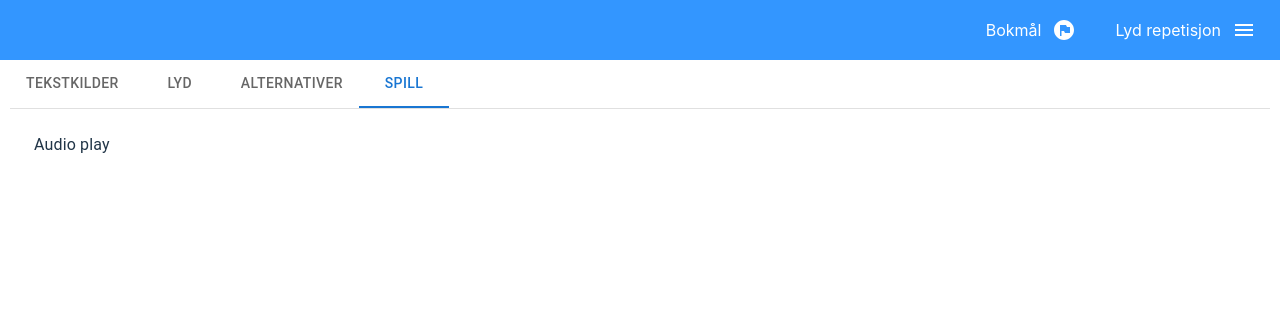
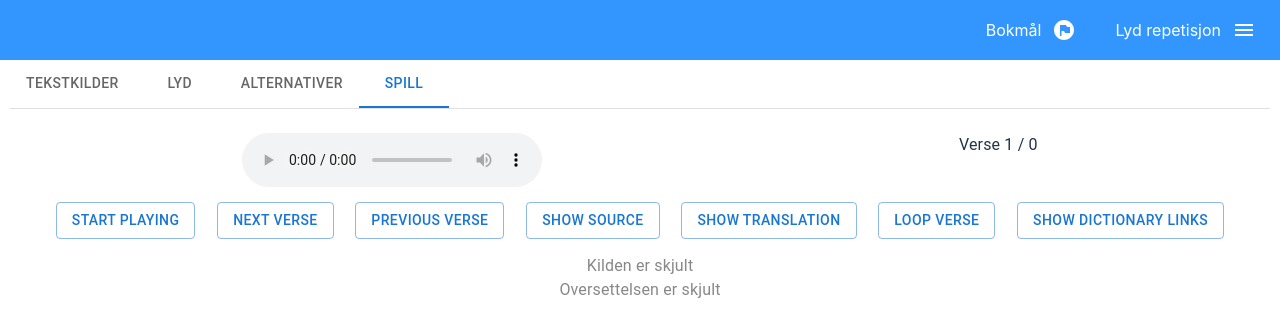
Before and after one commit to VDobryvechir/language-tutor, a React (Vite) app in the folder languagetutor.client/: page /repetition in a window 1280 px wide. Both pictures are taken after a click on the tab "SPILL". Shown: the top 336 px of the page. Built offline with nearby package versions, Linux system fonts and the light colour scheme.

Commit message:
repetition play page

```diff
--- /dev/null
+++ b/languagetutor.client/src/components/repetition/repetition-play/RepetitionPlay.css
@@ -0,0 +1,20 @@
+.repetition-play__audio-verse {
+    display: flex;
+    justify-content: space-around;
+}
+.repetition-play__buttons {
+    display: flex;
+    justify-content: space-evenly;
+    flex-wrap: wrap;
+    margin: 15px 0;
+    row-gap: 7px;
+}
+.repetition-play__noinfo {
+    text-align: center;
+    color: #888888;
+}
+.repetition-play__present-lang {
+    display: inline-block;
+    width: 120px;
+    color: green;
+}
--- a/languagetutor.client/src/components/repetition/repetition-play/RepetitionPlay.tsx
+++ b/languagetutor.client/src/components/repetition/repetition-play/RepetitionPlay.tsx
@@ -1,33 +1,118 @@
+import { useState } from 'react';
 import { RepetitionProps } from '../../../providers/RepititionContext';
+import translate from '../../../i18n/translate';
+import { milisecondsToTime, timeToMiliseconds } from '../../../providers/AudioTextUtilities';
+import TextField from '@mui/material/TextField';
+import Button from '@mui/material/Button';
+import './RepetitionPlay.css';
 
 const RepetitionPlay = ({ repetitionModel, setRepetitionModel }: RepetitionProps) => {
-    const startPlaying = () => {
+    const [isPlaying, setIsPlaying] = useState(false);
+    const [verse, setVerse] = useState(1);
+    const [showSource, setShowSource] = useState(false);
+    const [showTranslation, setShowTranslation] = useState(false);
+    const [loop, setLoop] = useState(false);
+    const [dictionary, setDictionary] = useState(false);
+
+    const stopAudio = () => {
+        const audio = document.getElementById("audio-repetitor");
+        audio.pause();
+    }
+    const startPlayingVerse = () => {
 
     };
-    const stopPlaying = () => {
-
+    const startStopPlaying = () => {
+        setIsPlaying(!isPlaying);
+        if (isPlaying) {
+            startPlayingVerse();
+        } else {
+            stopAudio();
+        }
     };
     const nextVerse = () => {
-
+        if (verse < (repetitionModel.sourceLines?.length || 0)) {
+            setVerse(verse + 1);
+            if (isPlaying) {
+                startPlayingVerse();
+            }
+        }
     };
     const previousVerse = () => {
-
+        if (verse > 1) {
+            setVerse(verse - 1);
+            if (isPlaying) {
+                startPlayingVerse();
+            }
+        }
     };
-    const showSourceText = () => {
-
+    const showHideSource = () => {
+        setShowSource(!showSource);
     };
-    const showTranslation = () => {
-
+    const showHideTranslation = () => {
+        setShowTranslation(!showTranslation);
     };
     const loopVerse = () => {
-
+        setLoop(!loop);
     };
     const showLinksToDictionary = () => {
-
+        setDictionary(!dictionary);
     };
+    const presentContent = (lang: string, data: string[]) => {
+        console.log(lang, data, verse);
+        return (
+            <div key={ lang } >
+                <span className="repetition-play__present-lang">
+                    {translate(lang) }
+                </span>
+                <span>
+                    { verse<=data.length ? data[verse-1] : "" }
+                </span>
+            </div>
+        )
+    }
     return (
         <div>
-            <div>Audio play</div>
+            <div className="repetition-play__audio-verse"><audio controls src={repetitionModel.audioSource} id="audio-repetitor"></audio>
+                <span>{translate("Verse")} {verse} / {repetitionModel.sourceLines && repetitionModel.sourceLines.length || 0} </span>
+            </div>
+            <div className="repetition-play__buttons">
+                <Button
+                    variant="outlined"
+                    onClick={startStopPlaying}
+                >{translate(isPlaying ? "Stop playing": "Start playing")}</Button>
+                <Button
+                    variant="outlined"
+                    onClick={nextVerse}
+                >{translate("Next verse")}</Button>
+                <Button
+                    variant="outlined"
+                    onClick={previousVerse}
+                >{translate("Previous verse")}</Button>
+                <Button
+                    variant="outlined"
+                    onClick={showHideSource}
+                >{translate(showSource ? "Hide source" : "Show source")}</Button>
+                <Button
+                    variant="outlined"
+                    onClick={showHideTranslation}
+                >{translate(showTranslation ? "Hide translation" : "Show translation")}</Button>
+                <Button
+                    variant="outlined"
+                    onClick={loopVerse}
+                >{translate(loop ? "Break loop" : "Loop verse")}</Button>
+                <Button
+                    variant="outlined"
+                    onClick={showLinksToDictionary}
+                >{translate(dictionary ? "Hide dictionary links" : "Show dictionary links")}</Button>
+            </div>
+            <div>
+                {showSource ? presentContent(repetitionModel.sourceLanguage, repetitionModel.sourceLines) :
+                    <div className="repetition-play__noinfo">{translate("Source is hidden")}</div>}
+            </div>
+            <div>
+                {showTranslation && repetitionModel.targetLanguages && repetitionModel.targetLanguages.map((lang, index) => presentContent(lang, repetitionModel.targetLines[index])) ||
+                    <div className="repetition-play__noinfo">{translate("Translation is hidden")}</div>}
+            </div>
         </div>
     );
 };
--- a/languagetutor.client/src/i18n/messages/de.ts
+++ b/languagetutor.client/src/i18n/messages/de.ts
@@ -30,16 +30,26 @@ export default {
         'Primary translation language': 'Primäre Übersetzungssprache',
         'Secondary translation language': 'Sekundäre Übersetzungssprache',
         'Settings': 'Einstellungen',
-        'Source': 'Ausgang',
+        'Source': 'Quelle',
+        'Source is hidden': 'Quelle ist versteckt',
         'Target': 'Ziel',
         'Text sources': 'Textquellen',
         'Translate': 'Übersetzen',
+        'Translation is hidden': 'Übersetzung ist versteckt',
         'Translations': 'Übersetzungen',
         'en': 'Englisch',
         'de': 'Deutsch',
         'nn': 'Nynorsk',
         'nb': 'Bokmål',
         'uk': 'Ukrainisch',
+        'it': 'Italiensk',
+        'fr': 'Französisch',
+        'gr': 'Griechisch',
+        'da': 'Dänisch',
+        'sv': 'Schwedisch',
+        'es': 'Spanisch',
+        'pl': 'Polnisch',
+        'ru': 'Russisch',
         'en_full': 'Englisch (English)',
         'de_full': 'Deutsch (German)',
         'nn_full': 'Nynorsk (Norwegian - Norwegisch)',
--- a/languagetutor.client/src/i18n/messages/en.ts
+++ b/languagetutor.client/src/i18n/messages/en.ts
@@ -31,15 +31,25 @@ export default {
         'Secondary translation language': 'Secondary translation language',
         'Settings': 'Settings',
         'Source': 'Source',
+        'Source is hidden': 'Source is hidden',
         'Target': 'Target',
         'Text sources': 'Text sources',
         'Translate': 'Translate',
+        'Translation is hidden': 'Translation is hidden',
         'Translations': 'Translations',
         'en': 'English',
         'de': 'German',
         'nn': 'Nynorsk',
         'nb': 'Bokmål',
         'uk': 'Ukrainian',
+        'it': 'Italian',
+        'fr': 'French',
+        'gr': 'Greek',
+        'da': 'Danish',
+        'sv': 'Swedish',
+        'es': 'Spanish',
+        'pl': 'Polish',
+        'ru': 'Russian',
         'en_full': 'English',
         'de_full': 'German (Deutsch)',
         'nn_full': 'Nynorsk (Norwegian)',
--- a/languagetutor.client/src/i18n/messages/nb.ts
+++ b/languagetutor.client/src/i18n/messages/nb.ts
@@ -31,15 +31,25 @@ export default {
         'Secondary translation language': 'Sekundært oversettelsesspråk',
         'Settings': 'Innstillinger',
         'Source': 'Kilde',
+        'Source is hidden': 'Kilden er skjult',
         'Target': 'Mål',
         'Text sources': 'Tekstkilder',
         'Translate': 'Oversette',
+        'Translation is hidden': 'Oversettelsen er skjult',
         'Translations': 'Oversettelser',
         'en': 'Engelsk',
         'de': 'Tysk',
         'nn': 'Nynorsk',
         'nb': 'Bokmål',
         'uk': 'Ukrainsk',
+        'it': 'Italiensk',
+        'fr': 'Fransk',
+        'gr': 'Gresk',
+        'da': 'Dansk',
+        'sv': 'Svensk',
+        'es': 'Spansk',
+        'pl': 'Polsk',
+        'ru': 'Russisk',
         'en_full': 'Engelsk (English)',
         'de_full': 'Tysk (German - Deutsch)',
         'nn_full': 'Nynorsk (Norwegian)',
--- a/languagetutor.client/src/i18n/messages/nn.ts
+++ b/languagetutor.client/src/i18n/messages/nn.ts
@@ -31,15 +31,25 @@ export default {
         'Secondary translation language': 'Sekundært omsetjingsspråk',
         'Settings': 'Innstillingar',
         'Source': 'Kjelde',
+        'Source is hidden': 'Kjelda er skjult',
         'Target': 'Mål',
         'Text sources': 'Tekstkjelder',
         'Translate': 'Omsetje',
+        'Translation is hidden': 'Omsetjinga er skjult',
         'Translations': 'Omsetjingar',
         'en': 'Engelsk',
         'de': 'Tysk',
         'nn': 'Nynorsk',
         'nb': 'Bokmål',
         'uk': 'Ukrainsk',
+        'it': 'Italiensk',
+        'fr': 'Fransk',
+        'gr': 'Gresk',
+        'da': 'Dansk',
+        'sv': 'Svensk',
+        'es': 'Spansk',
+        'pl': 'Polsk',
+        'ru': 'Russisk',
         'en_full': 'Engelsk (English)',
         'de_full': 'Tysk (German - Deutsch)',
         'nn_full': 'Nynorsk (Norwegian)',
--- a/languagetutor.client/src/i18n/messages/uk.ts
+++ b/languagetutor.client/src/i18n/messages/uk.ts
@@ -31,15 +31,25 @@ export default {
         'Secondary translation language': 'Другорядна мова перекладу',
         'Settings': 'Налаштування',
         'Source': 'Джерело',
+        'Source is hidden': 'Джерело приховано',
         'Target': 'На меті',
         'Text sources': 'Джерела тексту',
         'Translate': 'Переклад',
+        'Translation is hidden': 'Переклад прихований',
         'Translations': 'Переклади',
         'en': 'Англійська',
         'de': 'Німецька',
         'nn': 'Нюнорск',
         'nb': 'Букмоль',
         'uk': 'Українська',
+        'it': 'Італійська',
+        'fr': 'Французька',
+        'gr': 'Грецька',
+        'da': 'Данська',
+        'sv': 'Швецька',
+        'es': 'Іспанська',
+        'pl': 'Польска',
+        'ru': 'Російська',
         'en_full': 'Англійська (English)',
         'de_full': 'Німецька (German - Deutsch)',
         'nn_full': 'Нюнорск (Norwegian Nynorsk)',
```
